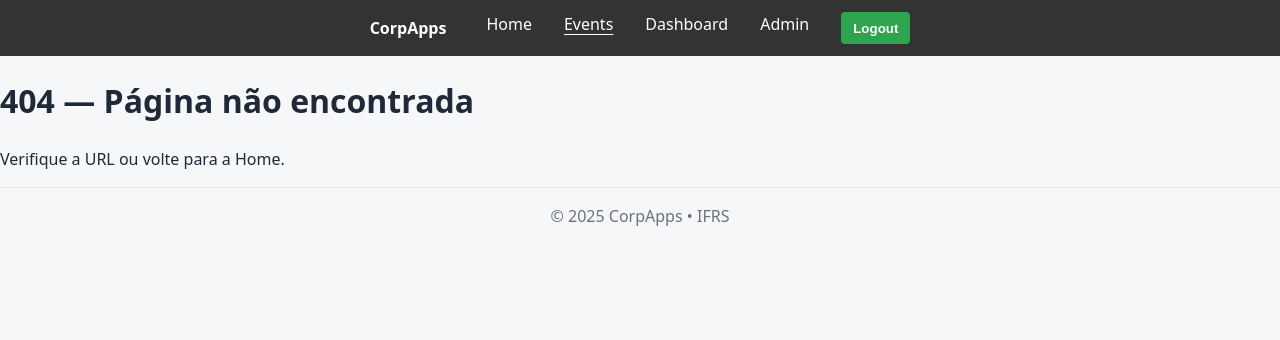
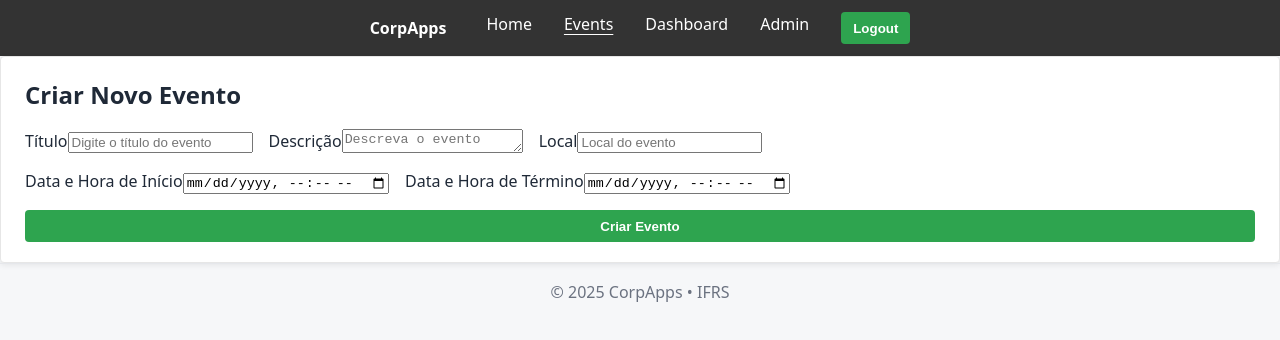
Before and after one commit to jeancdt/ProvaP1, a React (Vite) app in the folder front-auth/: page /events/create in a window 1280 px wide. Before the commit this address had no page. Shown: the top 340 px of the page. Built offline with nearby package versions, Linux system fonts and the light colour scheme; sample sign-in values are in the browser's storage.

Commit message:
feat: adiciona página de criação de eventos e link no componente de eventos

```diff
--- a/front-auth/src/App.jsx
+++ b/front-auth/src/App.jsx
@@ -9,6 +9,7 @@ import Forbidden from "./pages/Forbidden";
 import Dashboard from "./pages/Dashboard";
 import Admin from "./pages/Admin";
 import Events from "./pages/Events";
+import CreateEvent from "./pages/CreateEvent";
 
 function NotFound() {
   return (
@@ -47,6 +48,16 @@ const router = createBrowserRouter([
           </RequireAuth>
         ),
       },
+      {
+        path: "events/create",
+        element: (
+          <RequireAuth>
+            <RequireRole role="admin">
+              <CreateEvent />
+            </RequireRole>
+          </RequireAuth>
+        ),
+      },
       { path: "*", element: <NotFound /> },
     ],
   },
--- /dev/null
+++ b/front-auth/src/pages/CreateEvent.jsx
@@ -0,0 +1,93 @@
+import { useState } from "react";
+import { useNavigate } from "react-router-dom";
+import { http } from "../api/http";
+import Button from "../components/Button";
+import FormInput from "../components/FormInput";
+
+export default function CreateEvent() {
+  const navigate = useNavigate();
+  const [form, setForm] = useState({
+    title: "",
+    description: "",
+    location: "",
+    start_date: "",
+    end_date: "",
+  });
+  const [error, setError] = useState("");
+
+  function updateField(e) {
+    setForm({ ...form, [e.target.name]: e.target.value });
+  }
+
+  async function handleSubmit(e) {
+    e.preventDefault();
+    setError("");
+
+    try {
+      await http.post("/protected/events", form);
+      navigate("/events", { replace: true });
+    } catch (err) {
+      setError(err.response?.data?.message || "Erro ao criar evento");
+    }
+  }
+
+  return (
+    <section className="card">
+      <h1>Criar Novo Evento</h1>
+      {error && <p className="alert">{error}</p>}
+      <form onSubmit={handleSubmit} className="form" style={{ display: "flex", flexDirection: "column", gap: "1rem" }}>
+        <div style={{ display: "flex", gap: "1rem" }}>
+          <FormInput
+            label="Título"
+            type="text"
+            name="title"
+            value={form.title}
+            placeholder="Digite o título do evento"
+            onChange={updateField}
+            required
+          />
+          <label className="form-group" style={{ display: "flex" }}>
+            <span className="form-label">Descrição</span>
+            <textarea
+              className="form-input"
+              name="description"
+              value={form.description}
+              placeholder="Descreva o evento"
+              onChange={updateField}
+              rows="1"
+              required
+            />
+          </label>
+          <FormInput
+            label="Local"
+            type="text"
+            name="location"
+            value={form.location}
+            placeholder="Local do evento"
+            onChange={updateField}
+            required
+          />
+        </div>
+        <div style={{ display: "flex", gap: "1rem" }}>
+          <FormInput
+            label="Data e Hora de Início"
+            type="datetime-local"
+            name="start_date"
+            value={form.start_date}
+            onChange={updateField}
+            required
+          />
+          <FormInput
+            label="Data e Hora de Término"
+            type="datetime-local"
+            name="end_date"
+            value={form.end_date}
+            onChange={updateField}
+            required
+          />
+        </div>
+        <Button type="submit">Criar Evento</Button>
+      </form>
+    </section>
+  );
+}
--- a/front-auth/src/pages/Events.jsx
+++ b/front-auth/src/pages/Events.jsx
@@ -1,10 +1,14 @@
 import { useEffect, useState } from "react";
+import { Link } from "react-router-dom";
 import { http } from "../api/http";
+import { useAuth } from "../auth/AuthContext";
+import Button from "../components/Button";
 
 export default function Events() {
     const [events, setEvents] = useState([]);
     const [loading, setLoading] = useState(true);
     const [error, setError] = useState("");
+    const { user } = useAuth();
 
     useEffect(() => {
         http.get("/events")
@@ -15,7 +19,14 @@ export default function Events() {
 
     return (
         <section className="card">
-            <h1>Eventos</h1>
+            <div style={{ display: "flex", justifyContent: "space-between", alignItems: "center" }}>
+                <h1>Eventos</h1>
+                {user?.role === "admin" && (
+                    <Link to="/events/create">
+                        <Button>Criar Evento</Button>
+                    </Link>
+                )}
+            </div>
             {loading && <p>Carregando...</p>}
             {error && <p>{error}</p>}
             {!loading && !error && (
```
